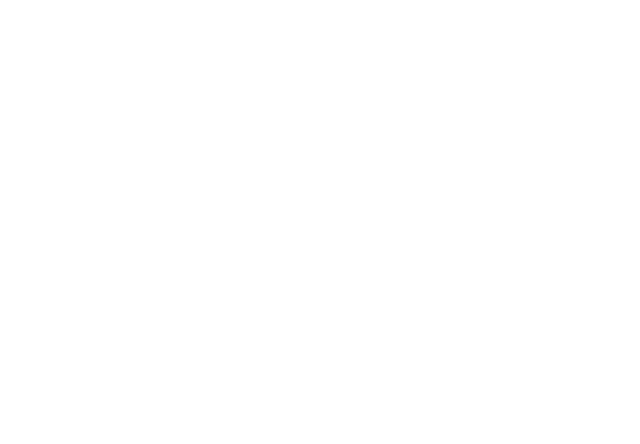
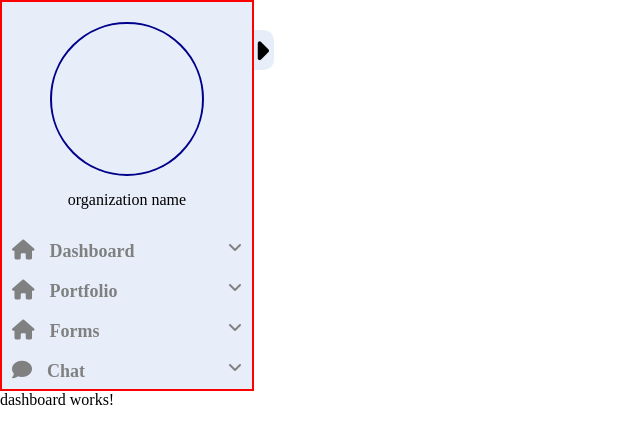
Before and after one commit to FaiqSarwar-2669/Security-Plus-Front-End, an Angular app: page /dashboard in a window 1280 px wide. Before the commit this address led to /. Shown: the top 444 px of the page, without its empty margins (0-640 px from the left). Built offline with nearby package versions, Linux system fonts and the light colour scheme.

Commit message:
make the nav bar of service provider

```diff
--- a/src/app/app-routing.module.ts
+++ b/src/app/app-routing.module.ts
@@ -1,10 +1,12 @@
 import { NgModule } from '@angular/core';
 import { RouterModule, Routes } from '@angular/router';
 import { RegistrationComponent } from './registration/registration.component';
+import { DashboardComponent } from './services_provider/dashboard/dashboard.component';
 
 const routes: Routes = [
   // { path: '', component: HomePageComponent },
   { path: 'registeration', component: RegistrationComponent },
+  { path: 'dashboard', component: DashboardComponent },
 ];
 
 @NgModule({
--- a/src/app/app.module.ts
+++ b/src/app/app.module.ts
@@ -4,12 +4,16 @@
 import { AppComponent } from './app.component';
 import { RegistrationComponent } from './registration/registration.component';
 import { AppRoutingModule } from './app-routing.module';
+import { NavigationComponent } from './services_provider/navigation/navigation.component';
+import { DashboardComponent } from './services_provider/dashboard/dashboard.component';
 
 
 @NgModule({
   declarations: [
     AppComponent,
-    RegistrationComponent
+    RegistrationComponent,
+    NavigationComponent,
+    DashboardComponent
   ],
   imports: [
     BrowserModule,
--- /dev/null
+++ b/src/app/services_provider/dashboard/dashboard.component.html
@@ -0,0 +1,2 @@
+<app-navigation></app-navigation>
+<p>dashboard works!</p>
--- /dev/null
+++ b/src/app/services_provider/navigation/navigation.component.html
@@ -0,0 +1,72 @@
+<div class="main" id="main-section">
+    <div class="main-section-nav">
+        <div class="organization-data">
+            <div class="organization-pic"></div>
+            <div class="organization-information">
+                <label>organization name</label>
+            </div>
+        </div>
+        <div class="nevigation-main">
+            <div class="nav-one mydiv" (click)="showMore($event)">
+                <div class="content">
+                    <label><span class="relative-icon"><i class="fa-solid fa-house"></i></span>Dashboard</label>
+                    <div class="iocon">
+                        <i id="down" class="fa-solid fa-angle-down"></i>
+                        <i id="up" class="fa-solid fa-angle-up"></i>
+                    </div>
+                </div>
+                <div class="body">
+                    <p>Lorem ipsum, dolor sit amet consectetur adipisicing elit. Eos nihil corrupti ratione optio
+                        assumenda ipsam eligendi voluptatibus suscipit accusamus nam?</p>
+                    <a class="link" href="http://jehlum-information.surge.sh/" target="_blank">Open project</a>
+                </div>
+            </div>
+            <div class="nav-one mydiv" (click)="showMore($event)">
+                <div class="content">
+                    <label><span class="relative-icon"><i class="fa-solid fa-house"></i></span>Portfolio</label>
+                    <div class="iocon">
+                        <i id="down" class="fa-solid fa-angle-down"></i>
+                        <i id="up" class="fa-solid fa-angle-up"></i>
+                    </div>
+                </div>
+                <div class="body">
+                    <p>Lorem ipsum, dolor sit amet consectetur adipisicing elit. Eos nihil corrupti ratione optio
+                        assumenda ipsam eligendi voluptatibus suscipit accusamus nam?</p>
+                    <a class="link" href="http://jehlum-information.surge.sh/" target="_blank">Open project</a>
+                </div>
+            </div>
+            <div class="nav-one mydiv" (click)="showMore($event)">
+                <div class="content">
+                    <label><span class="relative-icon"><i class="fa-solid fa-house"></i></span>Forms</label>
+                    <div class="iocon">
+                        <i id="down" class="fa-solid fa-angle-down"></i>
+                        <i id="up" class="fa-solid fa-angle-up"></i>
+                    </div>
+                </div>
+                <div class="body">
+                    <p>Lorem ipsum, dolor sit amet consectetur adipisicing elit. Eos nihil corrupti ratione optio
+                        assumenda ipsam eligendi voluptatibus suscipit accusamus nam?</p>
+                    <a class="link" href="http://jehlum-information.surge.sh/" target="_blank">Open project</a>
+                </div>
+            </div>
+            <div class="nav-one mydiv" (click)="showMore($event)">
+                <div class="content">
+                    <label><span class="relative-icon"><i class="fa-solid fa-comment"></i></span>Chat</label>
+                    <div class="iocon">
+                        <i id="down" class="fa-solid fa-angle-down"></i>
+                        <i id="up" class="fa-solid fa-angle-up"></i>
+                    </div>
+                </div>
+                <div class="body">
+                    <p>Lorem ipsum, dolor sit amet consectetur adipisicing elit. Eos nihil corrupti ratione optio
+                        assumenda ipsam eligendi voluptatibus suscipit accusamus nam?</p>
+                    <a class="link" href="http://jehlum-information.surge.sh/" target="_blank">Open project</a>
+                </div>
+            </div>
+        </div>
+    </div>
+    <div class="responsive" (click)="responsive()">
+        <i class="fa-solid fa-caret-right" id="right"></i>
+        <i class="fa-solid fa-caret-left" id="left"></i>
+    </div>
+</div>
--- /dev/null
+++ b/src/app/services_provider/navigation/navigation.component.scss
@@ -0,0 +1,87 @@
+.main {
+    display: flex;
+
+    .main-section-nav {
+
+        background: #e7eefa;
+        border: 2px solid red;
+        width: 250px;
+
+        .organization-data {
+            padding: 20px;
+            display: flex;
+            flex-direction: column;
+            justify-content: center;
+            align-items: center;
+            gap: 15px;
+
+            .organization-pic {
+                width: 150px;
+                height: 150px;
+                border-radius: 50%;
+                border: 2px solid darkblue
+            }
+        }
+
+        .nevigation-main {
+            .nav-one {
+                cursor: pointer;
+                height: 40px;
+                overflow: hidden;
+
+                .content {
+                    padding: 10px;
+                    display: flex;
+                    justify-content: space-between;
+
+                    .relative-icon {
+                        margin-right: 15px;
+                        color: gray;
+                        font-size: 20px;
+                    }
+
+                    label {
+                        font-size: 18px;
+                        color: gray;
+                        font-weight: bold;
+                    }
+
+                    #up {
+                        display: none;
+                    }
+
+                    #up,
+                    #down {
+                        font-size: 16px;
+                        color: gray;
+                        font-weight: bold;
+                    }
+                }
+
+            }
+        }
+    }
+
+    .responsive {
+        margin-top: 30px;
+        cursor: pointer;
+        padding: 5px 0;
+        background: #e7eefa;
+        height: 30px;
+        width: 20px;
+        font-size: 30px;
+        border-radius: 0 10px 10px 0;
+        #left{
+            display: none;
+        }
+    }
+}
+
+
+@media (min-width: 355px) and (max-width: 850px) {
+    .main {
+        position: relative;
+        left: -250px;
+        transition: left 1.5s ease;
+    }
+}
--- /dev/null
+++ b/src/app/services_provider/navigation/navigation.component.ts
@@ -0,0 +1,45 @@
+import { Block, HtmlParser } from '@angular/compiler';
+import { Component } from '@angular/core';
+
+@Component({
+  selector: 'app-navigation',
+  templateUrl: './navigation.component.html',
+  styleUrls: ['./navigation.component.scss']
+})
+export class NavigationComponent {
+
+
+
+  showMore(event: MouseEvent) {
+    const mydive = event.currentTarget as HTMLElement;
+    const up = mydive.querySelector('.fa-angle-up') as HTMLElement | null;
+    const down = mydive.querySelector('.fa-angle-down') as HTMLElement | null;
+    if (up && down) {
+      if (mydive.style.height === '40px') {
+        mydive.style.height = 'auto';
+        up.style.display = 'block';
+        down.style.display = 'none';
+      } else {
+        mydive.style.height = '40px';
+        up.style.display = 'none';
+        down.style.display = 'block';
+      }
+    }
+  }
+  responsive() {
+    const result = document.getElementById('main-section') as HTMLElement;
+    const left = document.getElementById('left') as HTMLElement;
+    const right = document.getElementById('right') as HTMLElement;
+
+    if (result?.style.left === '-250px') {
+      result.style.left = '0px';
+      right.style.display = 'none';
+      left.style.display = 'block';
+    } else {
+      result.style.left = '-250px';
+      left.style.display = 'none';
+      right.style.display = 'block';
+    }
+  }
+
+}
--- a/src/index.html
+++ b/src/index.html
@@ -4,6 +4,7 @@
   <meta charset="utf-8">
   <title>SecurityPlus</title>
   <base href="/">
+  <script src="https://kit.fontawesome.com/c18972abce.js" crossorigin="anonymous"></script>
   <meta name="viewport" content="width=device-width, initial-scale=1">
   <link rel="icon" type="image/x-icon" href="favicon.ico">
 </head>
```
Also changed, not shown: src/app/services_provider/dashboard/dashboard.component.ts (added, +10 -0 lines), src/app/services_provider/dashboard/dashboard.component.scss (added), 2 other files (tests, documents, lock files or other folders).
